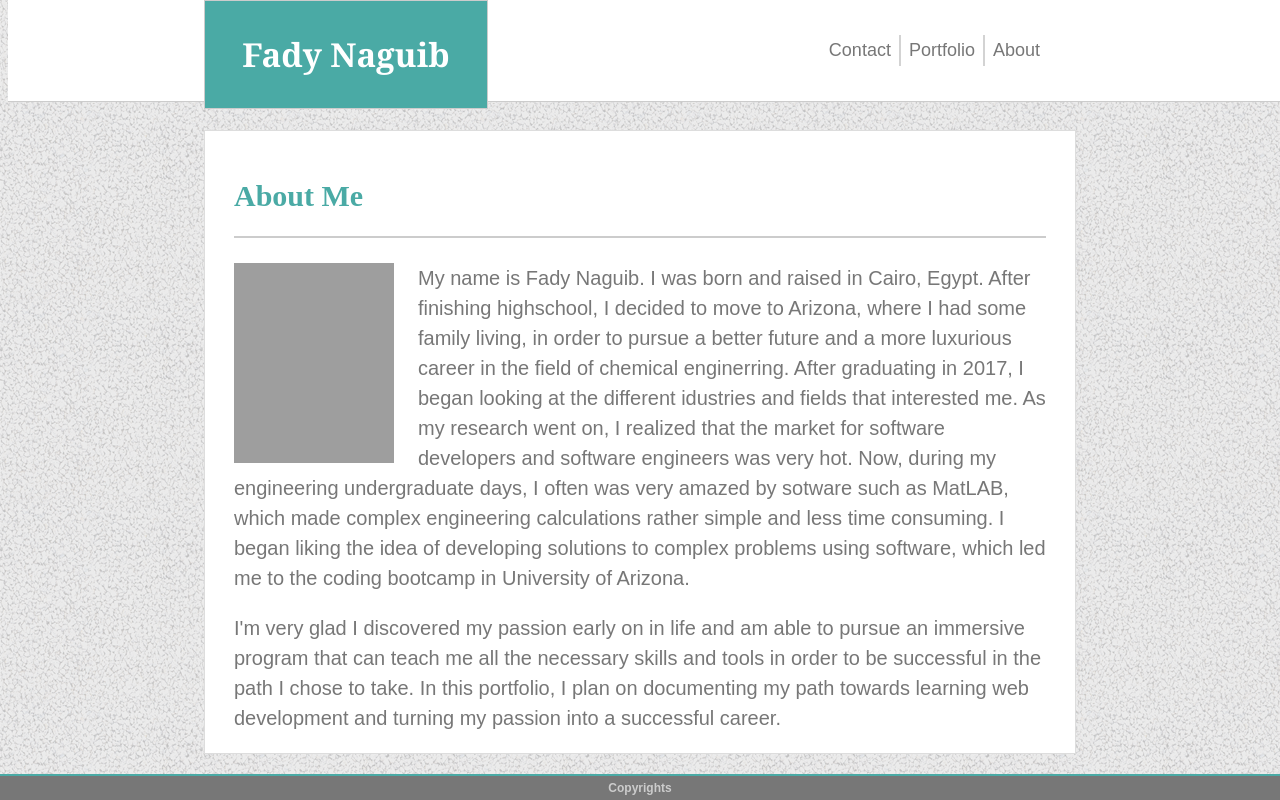
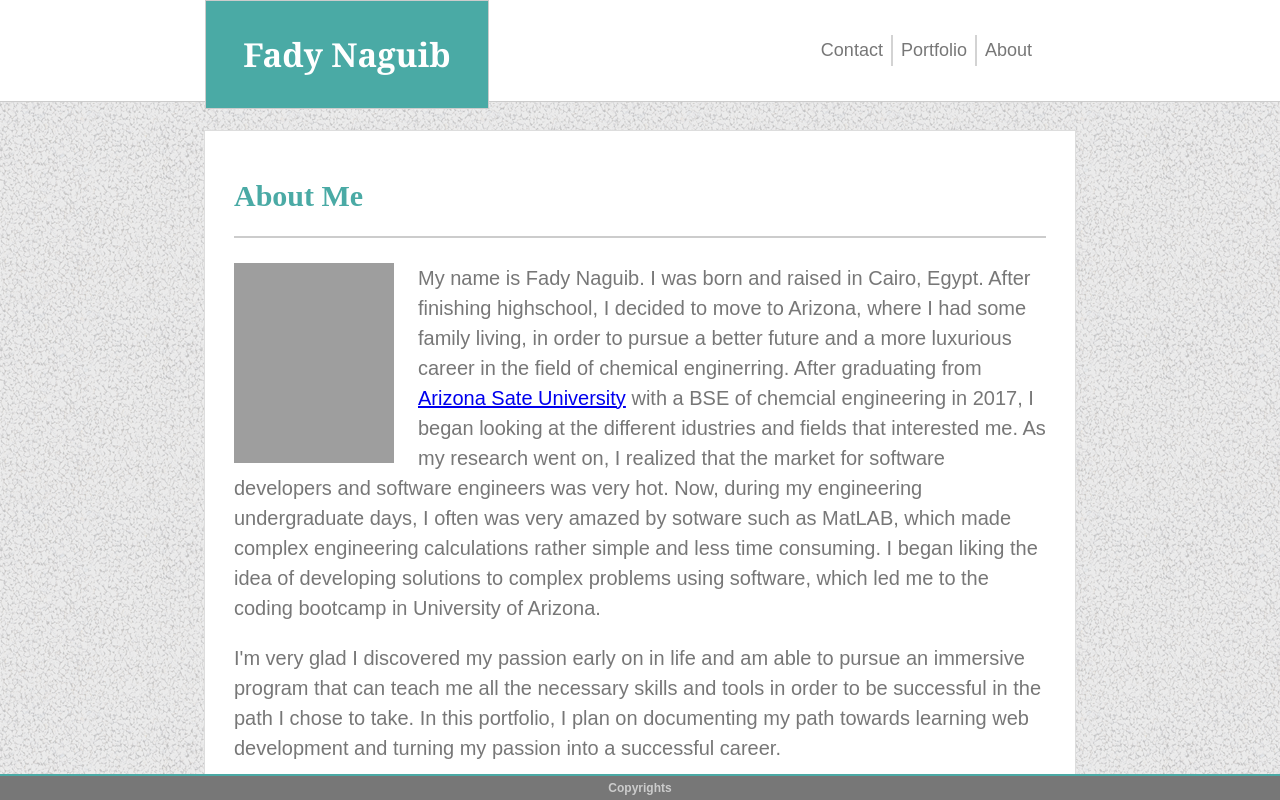
Before and after one commit to fadynaguib96/Basic-Portifolio, a plain HTML site: page index.html in a window 1280 px wide. Drawn offline with Linux system fonts and the light colour scheme; grey boxes are pictures that could not be loaded.

Commit message:
Fixing header

```diff
--- a/assests/css/style.css
+++ b/assests/css/style.css
@@ -4,6 +4,7 @@ header {
     width: 100%;
     position:fixed;
     top:0;
+    left:0;
     border-bottom:1px solid #cccccc;
 }
 
@@ -15,7 +16,7 @@ h1 {
     border-color: #ffffff;
     font-family: 'Georgia', Times, Times New Roman, serif;
     font-size:33px;
-    margin-left:196px;
+    margin-left:205px;
     width:220px;
     margin-top: 0;
     padding:31px;
--- a/index.html
+++ b/index.html
@@ -39,7 +39,7 @@
             Arizona, where I had some family
             living, in order to pursue a better future and a more luxurious career in the field of chemical
             enginerring.
-            After graduating in 2017, I began
+            After graduating from <a href="https://semte.engineering.asu.edu/chemical-engineering-bse/">Arizona Sate University</a> with a BSE of chemcial engineering in 2017, I began
             looking at the different idustries and fields that interested me. As my research went on, I realized that
             the
             market for software developers
```
